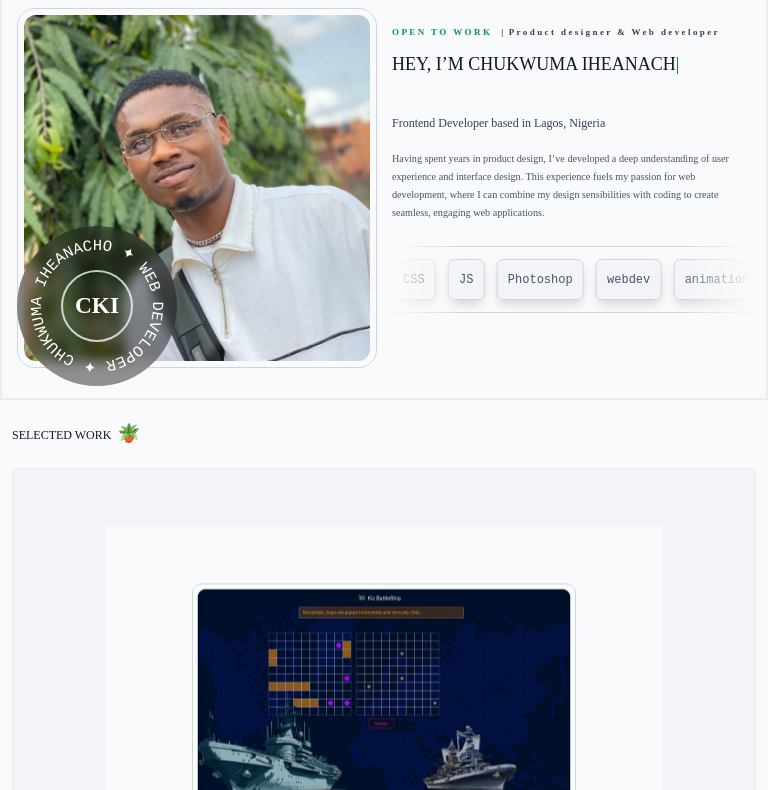
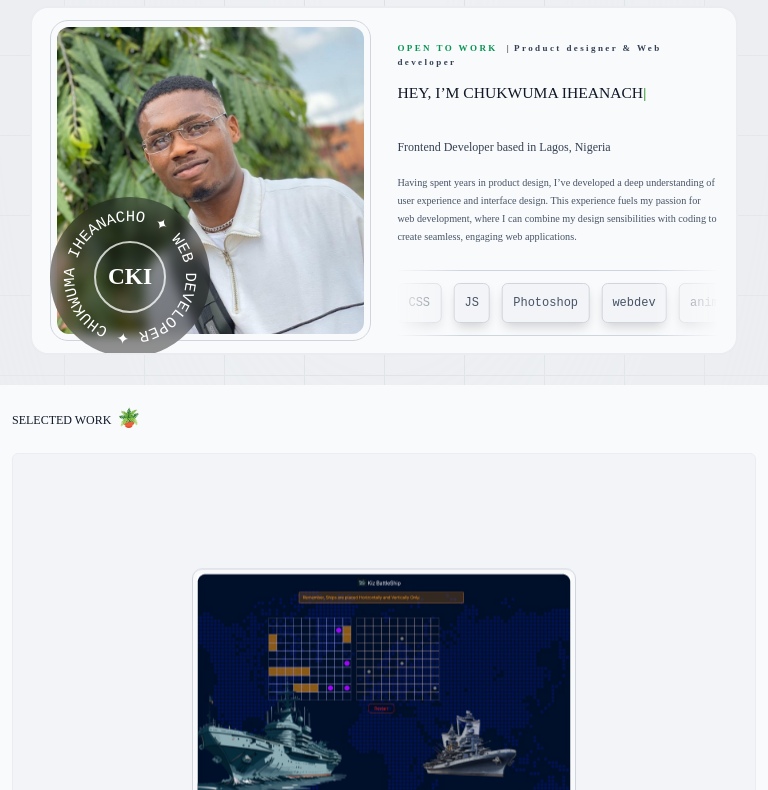
Before and after one commit to kizzylion/homepage, a website built with webpack: page src/index.html in a window 768 px wide. Shown: the part 225-1015 px from the top of the page. Built offline with nearby package versions, Linux system fonts and the light colour scheme.

Commit message:
FIX: HERO RESPONSIVE GRID IN THE HERO SECTION

```diff
--- a/src/modules/sections/hero.js
+++ b/src/modules/sections/hero.js
@@ -6,7 +6,7 @@ chimaPhoto.src = chimaSrc
 export function addHero(elem) {
   let section = document.createElement("section")
   section.id = "hero"
-  section.classList.add("relative", "lg:py-20", "lg:px-8")
+  section.classList.add("relative", "md:p-10", "lg:py-20", "lg:px-8")
   section.innerHTML = heroUi()
   elem.appendChild(section)
 
@@ -71,13 +71,13 @@ function heroUi() {
                 </defs>
                 </svg>
 
-            <div class="section  relative max-w-7xl w-full mx-auto px-5 lg:px-8 py-5 gap-5 lg:gap-16 md:py-10  lg:py-12 lg:rounded-3xl ">
-                <div class="textContent flex flex-col  order-2  lg:order-1">
+            <div class="section  relative max-w-7xl w-full mx-auto px-5 py-5 md:py-4 md:px-6  lg:py-12 md:rounded-3xl ">
+                <div class="textContent flex flex-col  order-2  lg:order-1 w-full">
                     <div class"textDiv flex flex-col lg:mb-5">
                         <h3 class="workStatus mb-4 mt-6 lg:mb-5"> <span class="open mr-3">OPEN TO WORK</span><span class="mr-1">|</span>Product designer & Web developer</h3>
                         <h1  class="mb-6 "><span id="myName"></span></h1>
                         <h2 class="mb-6 lg:mb-10">Frontend Developer based in Lagos, Nigeria</h2>
-                        <p class="max-w-[768px]">Having spent years in product design, I’ve developed a deep understanding of user experience and interface design. This experience fuels my passion for web development, where I can combine my design sensibilities with coding to create seamless, engaging web applications. </p>
+                        <p class="max-w-full w-full">Having spent years in product design, I’ve developed a deep understanding of user experience and interface design. This experience fuels my passion for web development, where I can combine my design sensibilities with coding to create seamless, engaging web applications. </p>
                         <div class="scroller mt-8 lg:mt-8" data-speed="fast">
                             <ul class="tag-list scroller__inner">
                                 <li>HTML</li>
--- a/src/style/style.css
+++ b/src/style/style.css
@@ -363,12 +363,20 @@ section#hero {
   .section {
     box-sizing: border-box;
     display: grid;
-    grid-template-columns: 1fr minmax(30rem, 1fr);
+    grid-template-columns: 58% 38%;
+    justify-content: space-between;
     overflow: hidden;
+    align-items: center;
     background-color: var(--bg-primary);
     border: 2px solid var(--border-primary);
   }
   .textContent {
+    display: flex;
+    width: 100%;
+
+    .textdiv {
+      width: 100%;
+    }
     /* flex-grow: 2 !important; */
     h1 {
       height: 2.5em;
@@ -441,18 +449,18 @@ section#hero {
 
   .imageContent {
     position: relative;
-    /* flex-grow: 1; */
+
     #portrait {
       will-change: transform;
       transform-origin: top center;
       display: block;
 
       width: 100%;
+      height: 100%;
       border: 1px solid var(--border-secondary);
       aspect-ratio: 1/1;
       object-fit: cover;
       img {
-        /* border: 1px red solid; */
         /* display: block !important; */
         border-radius: 1rem;
         width: 100%;
@@ -535,7 +543,7 @@ section#portfolio {
           transform: scale(1);
           transition: transform 0.3s ease-out;
           position: relative;
-          background-color: var(--bg-primary);
+          /* background-color: var(--bg-primary); */
 
           .img-glass {
             position: absolute;
@@ -544,6 +552,8 @@ section#portfolio {
             height: 90%;
             border: 1px solid var(--border-secondary);
             background-color: var(--glass);
+            max-width: none;
+            max-height: 90%;
 
             border-radius: 10px;
             padding: 4px;
@@ -853,16 +863,21 @@ section#portfolio {
   }
 }
 
-@media (min-width: 768px) and (max-width: 1024px) {
+@media (min-width: 641px) and (max-width: 1024px) {
   :root {
     font-size: 12px;
   }
 
   section#hero {
     .section {
-      grid-template-columns: repeat(2, minmax(30rem, 1fr));
+      grid-template-columns: 48% 48%;
       .textContent {
         width: 100%;
+      }
+      .textContent {
+        h1 {
+          font-size: clamp(0.3rem, 5vw, 1.3rem);
+        }
       }
       .imageContent {
         width: 100%;
@@ -871,6 +886,14 @@ section#portfolio {
             font-size: 3.7rem;
           }
         }
+      }
+    }
+  }
+
+  section#portfolio {
+    #portfolioContent {
+      .img-glass {
+        height: auto !important;
       }
     }
   }
@@ -894,7 +917,7 @@ section#portfolio {
 
     .textContent {
       h1 {
-        font-size: clamp(1rem, 4vh, 1.25rem);
+        font-size: clamp(0.2rem, 4vw, 1.25rem);
         color: var(--text-primary);
       }
     }
```
Also changed, not shown: dist/index.html, dist/main.bundle.js, 5 other files.
